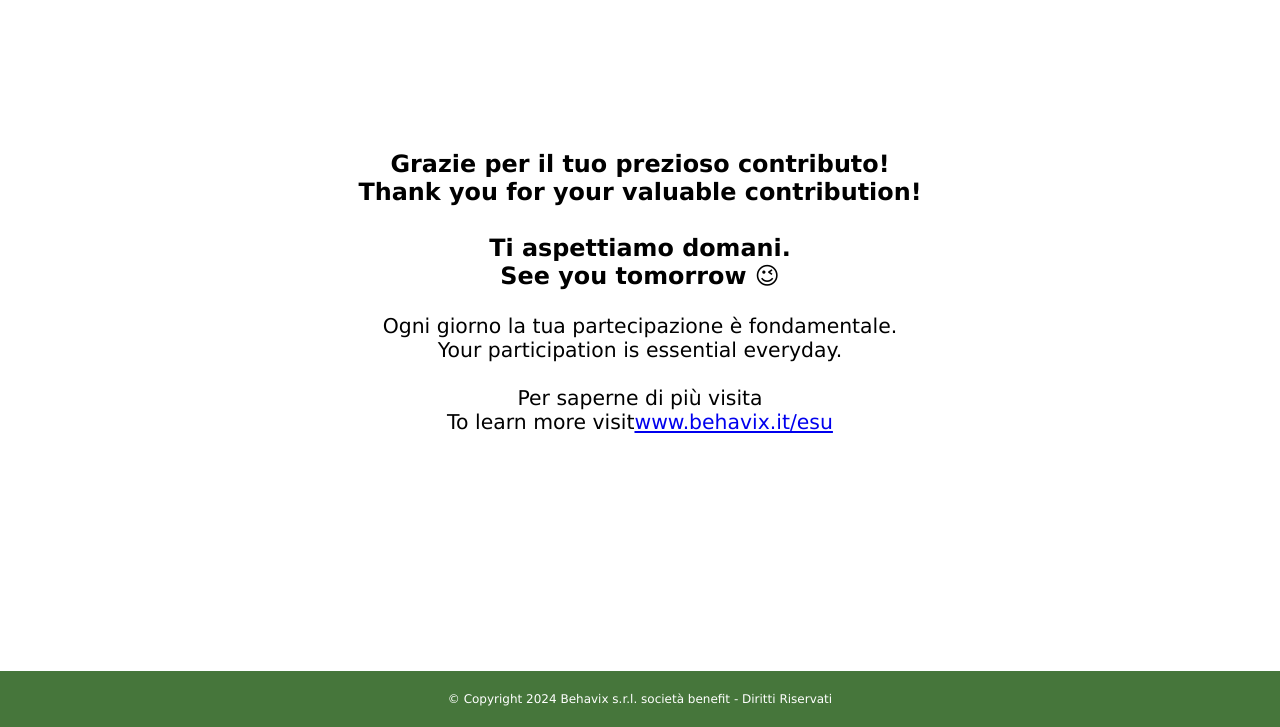
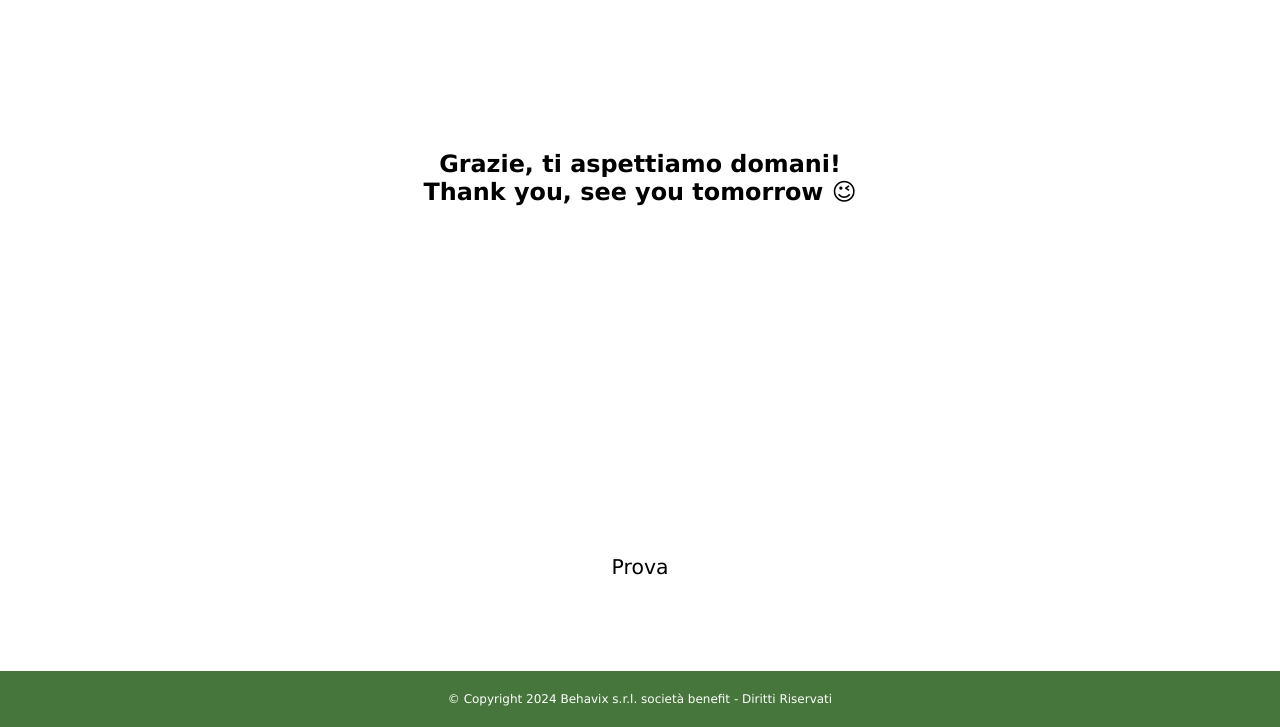
Before and after one commit to behavix/estrazione_new, a website: page public/tenta-la-fortuna.html in a window 1280 px wide. Shown: the part 73-800 px from the top of the page. Drawn offline with Linux system fonts and the light colour scheme; no server answers.

Commit message:
Update tenta-la-fortuna.html
prova sistemazione

```diff
--- a/public/tenta-la-fortuna.html
+++ b/public/tenta-la-fortuna.html
@@ -16,7 +16,7 @@
 
     <main class="flex-vert">
 
-        <div id="thanks"><h3>Grazie per il tuo prezioso contributo! <br>Thank you for your valuable contribution!<br> <br> Ti aspettiamo domani. <br>See you tomorrow 😉 </h3>  Ogni giorno la tua partecipazione è fondamentale. <br> Your participation is essential everyday.  <br><br> Per saperne di più visita <br> To learn more visit<a href="https://www.behavix.it/esu">www.behavix.it/esu</a> </div>
+        <div id="thanks"><h3>Grazie, ti aspettiamo domani! <br> Thank you, see you tomorrow 😉 </h3> </div>
 
         <div id="wheel">
             <p id="playMsg">Tenta la fortuna!!!</p>
@@ -25,6 +25,9 @@
         </div>
 
         <p id="result"></p>
+        <div>
+            <p>Prova</p>
+        </div>
 
     </main>
 
```
